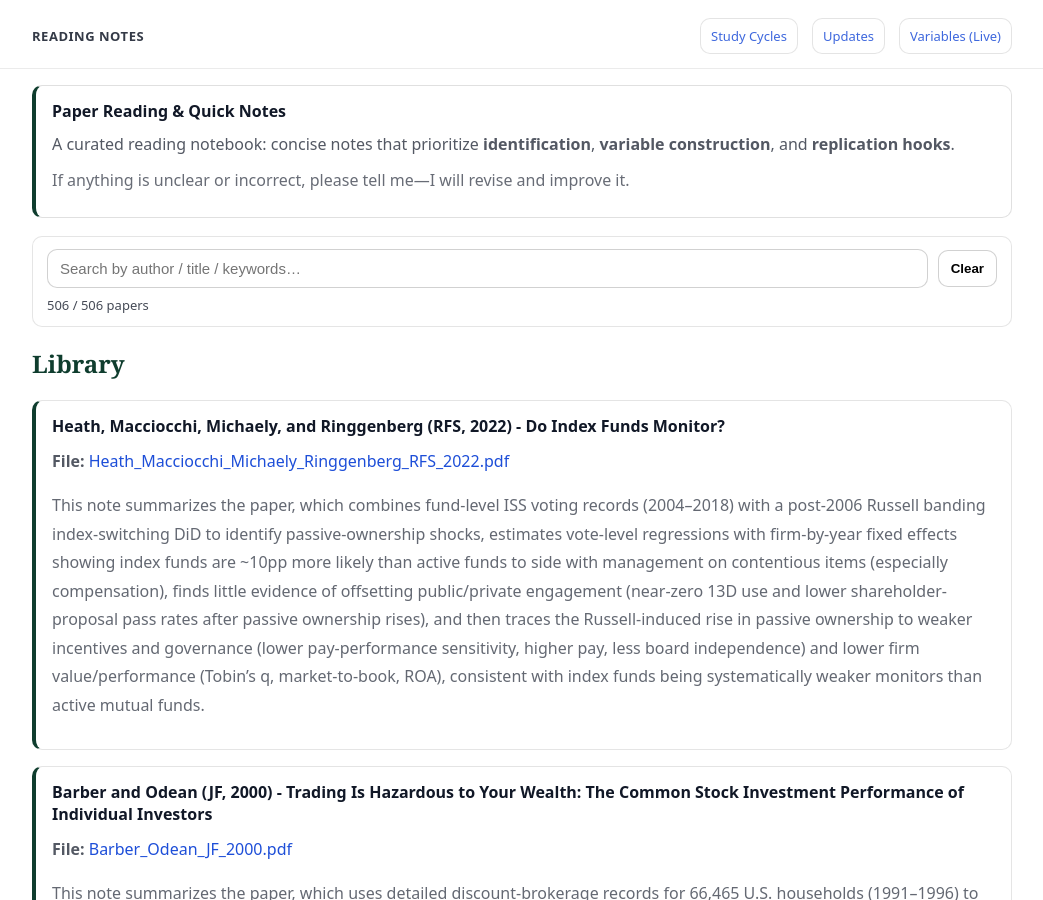
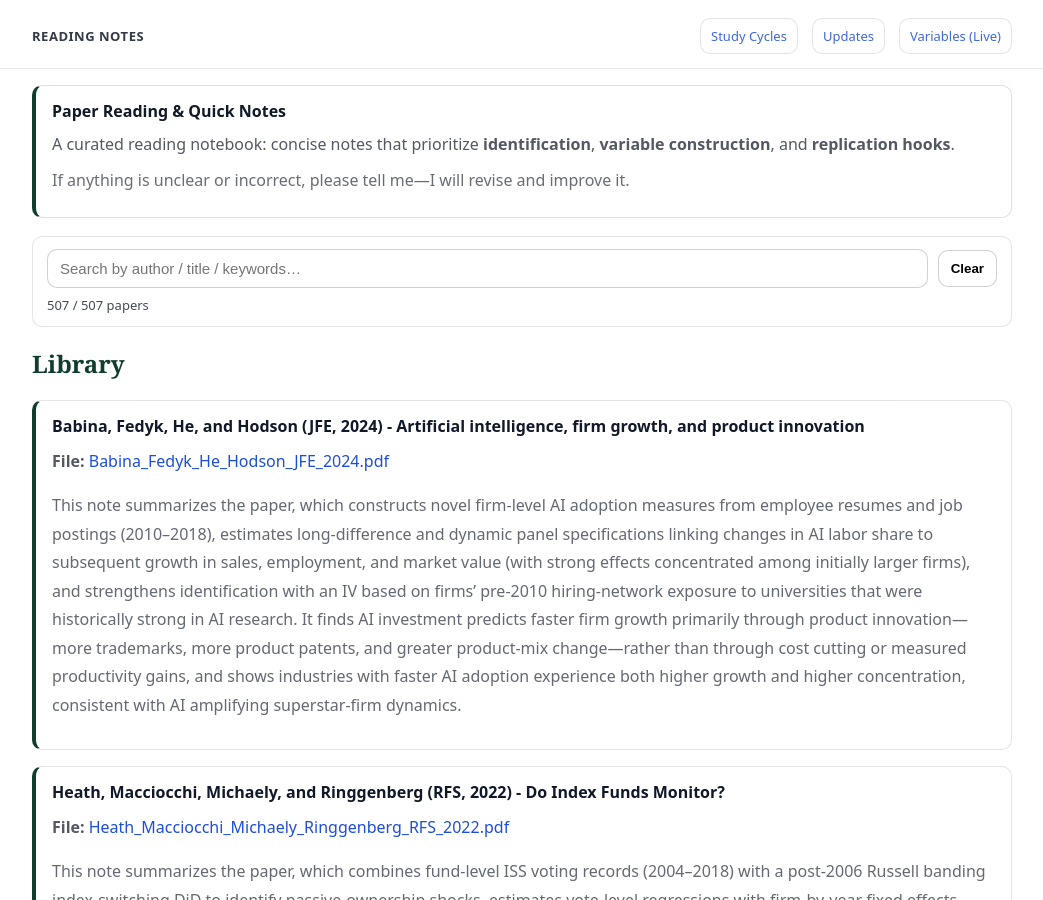
Before and after one commit to yaxinzn/study-archive, a Jekyll site: the page built from reading/index.md, in a window 1280 px wide and 900 px high. Shown: the whole window, without its empty margins (118-1161 px from the left). Built offline with Jekyll 4.4.1, drawn with Linux system fonts in a browser that asks for light colours.

Commit message:
Reading: add/update Babina_Fedyk_He_Hodson_JFE_2024.pdf

```diff
--- a/_data/reading.yml
+++ b/_data/reading.yml
@@ -1,3 +1,7 @@
+- title: "Babina, Fedyk, He, and Hodson (JFE, 2024) - Artificial intelligence, firm growth, and product innovation"
+  file: "Babina_Fedyk_He_Hodson_JFE_2024.pdf"
+  desc: "This note summarizes the paper, which constructs novel firm-level AI adoption measures from employee resumes and job postings (2010–2018), estimates long-difference and dynamic panel specifications linking changes in AI labor share to subsequent growth in sales, employment, and market value (with strong effects concentrated among initially larger firms), and strengthens identification with an IV based on firms’ pre-2010 hiring-network exposure to universities that were historically strong in AI research. It finds AI investment predicts faster firm growth primarily through product innovation—more trademarks, more product patents, and greater product-mix change—rather than through cost cutting or measured productivity gains, and shows industries with faster AI adoption experience both higher growth and higher concentration, consistent with AI amplifying superstar-firm dynamics."
+
 - title: "Heath, Macciocchi, Michaely, and Ringgenberg (RFS, 2022) - Do Index Funds Monitor?"
   file: "Heath_Macciocchi_Michaely_Ringgenberg_RFS_2022.pdf"
   desc: "This note summarizes the paper, which combines fund-level ISS voting records (2004–2018) with a post-2006 Russell banding index-switching DiD to identify passive-ownership shocks, estimates vote-level regressions with firm-by-year fixed effects showing index funds are ~10pp more likely than active funds to side with management on contentious items (especially compensation), finds little evidence of offsetting public/private engagement (near-zero 13D use and lower shareholder-proposal pass rates after passive ownership rises), and then traces the Russell-induced rise in passive ownership to weaker incentives and governance (lower pay-performance sensitivity, higher pay, less board independence) and lower firm value/performance (Tobin’s q, market-to-book, ROA), consistent with index funds being systematically weaker monitors than active mutual funds."
```
Also changed, not shown: 1 other file.
